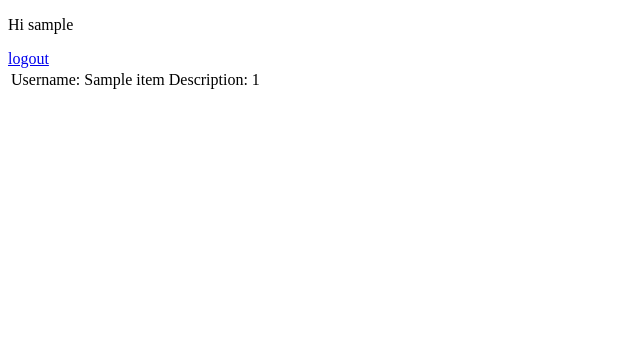
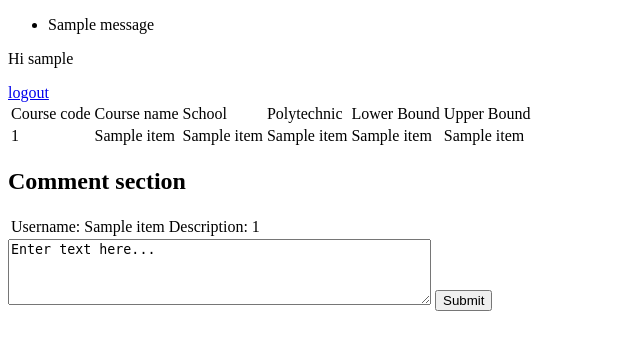
Before and after one commit to micdiary/2103, a Flask app: template code/flaskProject/templates/comments.html in a window 1280 px wide. Shown: the top 350 px of the page, without its empty margins (0-640 px from the left). Run offline with Flask 2, Linux system fonts and the light colour scheme; the template is opened without the code that fills it: most values are stand-ins (such as "Sample title", 1, 10 or a date in 2020); one stand-in notice (Sample message) is shown.

Commit message:
comments backend with login validation done, needs sql insert fix

```diff
--- a/code/flaskProject/app.py
+++ b/code/flaskProject/app.py
@@ -1,4 +1,4 @@
-from flask import Flask, render_template, request, session, g, redirect, url_for
+from flask import Flask, render_template, request, session, g, redirect, url_for, flash
 import mysql.connector
 import os
 import json
@@ -32,6 +32,14 @@ def connectToDB(sqlCommand):
     mycursor.close()
     return DBData
 
+def validateLogin():
+    try:
+        if session['user']:
+            login = session['user']
+    except:
+        login = False
+
+    return login
 
 @app.before_request
 def before_request():
@@ -44,20 +52,21 @@ def before_request():
 # main page
 @app.route('/', methods=["GET", "POST"])
 def index():  # put application's code here
+    login = validateLogin()
+    if request.method == "POST":
 
-    if request.method == "POST":
         # eligible courses form
-        if "login-attempt" in request.form:
-            username = request.form['username']
-            password = request.form['password']
-            sqlQuery = "SELECT 1 from users WHERE username = " + "'" + username + "'" + " AND password = " + "'" + password + "'"
-            authUser = connectToDB(sqlQuery)
-            print(authUser)
-            session.pop('user', None)
-            if authUser:
-                session['user'] = username
-                return render_template("index.html", login=username)
-            return render_template("index.html")
+        # if "login-attempt" in request.form:
+        #     username = request.form['username']
+        #     password = request.form['password']
+        #     sqlQuery = "SELECT 1 from users WHERE username = " + "'" + username + "'" + " AND password = " + "'" + password + "'"
+        #     authUser = connectToDB(sqlQuery)
+        #     print(authUser)
+        #     session.pop('user', None)
+        #     if authUser:
+        #         session['user'] = username
+        #         return render_template("index.html", login=username)
+        #     return render_template("index.html")
 
         if "eligible-course" in request.form:
             # get total aggregate
@@ -96,7 +105,7 @@ def index():  # put application's code here
             # get sql data
             eligibleCourses = connectToDB(sqlQuery + " ORDER BY poly_name, upper_bound ASC")
 
-            return redirect(url_for('eligible_courses',  aggregate=aggregate, DBdata=eligibleCourses, school=school))
+            return redirect(url_for('eligible_courses',  aggregate=aggregate, DBdata=eligibleCourses, school=school, login=login))
             #return render_template("eligible.html", aggregate=aggregate, eligibleCourses=eligibleCourses, school=school)
 
 
@@ -120,15 +129,29 @@ def index():  # put application's code here
             print(sqlQuery)
             DBdata = connectToDB(sqlQuery)
 
-            return redirect(url_for('eligible_courses', DBdata=DBdata, schoolQuery = True))
+            return redirect(url_for('eligible_courses', DBdata=DBdata, schoolQuery = True, login = login))
             #return render_template("eligible.html", schoolQuery=True, eligibleCourses=DBdata)
-    return render_template("index.html")
+
+    return render_template("index.html",login = login )
 
 
 # user can choose to login or not (must login if want to comment)
-@app.route('/login')
+@app.route('/login' , methods=['POST'])
 def login():
-
+    if request.method == "POST":
+        # eligible courses form
+        if "login-attempt" in request.form:
+            username = request.form['username']
+            password = request.form['password']
+            sqlQuery = "SELECT 1 from users WHERE username = " + "'" + username + "'" + " AND password = " + "'" + password + "'"
+            authUser = json.loads(connectToDB(sqlQuery))
+            session.pop('user', None)
+            if authUser:
+                session['user'] = username
+                return redirect(request.referrer)
+            else:
+                flash("wrong credentials")
+                return redirect(request.referrer)
     return 'login sucess'
 
 @app.route('/logout')
@@ -140,11 +163,8 @@ def logout():
 # redirect from first form
 @app.route('/eligible')
 def eligible_courses():
-    try:
-        if session['user']:
-            login = session['user']
-    except:
-        login = False
+    # check if user logged in
+    login = validateLogin()
 
 
     eligibleCourses = json.loads(request.args.get('DBdata'))
@@ -166,13 +186,47 @@ def scholarships_offered():
 
 @app.route('/eligible/comments', methods=['GET', 'POST'])
 def comments():
+    # check if user logged in
+    login = validateLogin()
+
+    # insert comments into db
+    if request.method == "POST":
+        print("getting comment and courseNumber")
+        comment = request.form['textbox']
+        courseNo = request.form['course-code']
+        print("comment: "+ comment)
+        print("courseNo: " + courseNo)
+    # check if logged in
+        if comment and login:
+            courseID = json.loads(connectToDB("SELECT course_id FROM course WHERE course_code = '%s'"%(courseNo)))
+            userID = json.loads(connectToDB("SELECT user_id FROM users WHERE username = '%s'"%(login)))
+            print(courseID[0][0])
+            print(userID[0][0])
+            insertSQL = ("INSERT INTO comments ( description, course_id, user_id) VALUES ('%s' , %d , %d);"%(comment,courseID[0][0], userID[0][0]))
+            test = connectToDB(insertSQL)
+            print("test: "+test)
+            return redirect(request.url)
+        else:
+            flash('Must be logged in to comment')
+            print("login fail")
+            return redirect(request.url)
+    # retrieve comments section
     course_code = "'"+request.args.get('comment')+"'"
     print(course_code)
+    # get sql of course
+    coursesqlQuery = "SELECT course_code, course_name,  school_name , poly_name, lower_bound, upper_bound" \
+                   " FROM course C, school S, polytechnic P " \
+                   " WHERE S.poly_id = P.poly_id AND S.school_id = C.school_id and course_code = "+ course_code
+
+    # get sql of comments
     sqlQuery = "SELECT description, username" \
                " FROM comments C2, course C1, users" \
                " WHERE C1.course_id = C2.course_id and C1.course_code = "+ course_code
-    DBdata = json.loads(connectToDB(sqlQuery))
-    return render_template("comments.html", courseComments = DBdata)
+    commentData = json.loads(connectToDB(sqlQuery))
+    courseData = json.loads(connectToDB(coursesqlQuery))
+    print(courseData)
+    #my_url = url_for('search_bp.search', book=book, author=author)
+    return render_template("comments.html", courseComments = commentData, chosenCourse = courseData, login = login )
 
 if __name__ == '__main__':
     app.run()
--- a/code/flaskProject/templates/comments.html
+++ b/code/flaskProject/templates/comments.html
@@ -4,9 +4,18 @@
     <meta charset="UTF-8">
     <title>Title</title>
 </head>
+{% with messages = get_flashed_messages() %}
+  {% if messages %}
+    <ul class=flashes>
+    {% for message in messages %}
+      <li>{{ message }}</li>
+    {% endfor %}
+    </ul>
+  {% endif %}
+{% endwith %}
 <body>
 {% if not login %}
-    <form method="post">
+    <form action="/login" method="post">
         Username: <input name="username">
         Password: <input name="password">
         <input type="submit" id="login-attempt" name="login-attempt" value="login">
@@ -15,6 +24,27 @@
     <p> Hi {{ login }}</p>
     <a href={{ url_for('logout') }}>logout</a>
 {% endif %}
+<table>
+    <tr>
+        <td>Course code</td>
+        <td>Course name</td>
+        <td>School</td>
+        <td>Polytechnic</td>
+        <td>Lower Bound</td>
+        <td>Upper Bound</td>
+    </tr>
+    <tr>
+        {% for item in chosenCourse %}
+            <td>{{ item[0] }}</td>
+            <td>{{ item[1] }}</td>
+            <td>{{ item[2] }}</td>
+            <td>{{ item[3] }}</td>
+            <td>{{ item[4] }}</td>
+            <td>{{ item[5] }}</td>
+        {% endfor %}
+    </tr>
+</table>
+<h2>Comment section</h2>
 <table>
     {% for item in courseComments %}
         <tr>
@@ -27,5 +57,13 @@
     {% endfor %}
 </table>
 
+<form method="post">
+<textarea rows="4" cols="50" name="textbox" >
+Enter text here...</textarea>
+    {% for item in chosenCourse %}
+    <input type="hidden" name="course-code" value={{ item[0] }}>
+    {% endfor %}
+    <input type="submit">
+</form>
 </body>
 </html>
```
Also changed, not shown: code/flaskProject/templates/eligible.html (+10 -1 lines), code/flaskProject/templates/index.html (+10 -1 lines).
